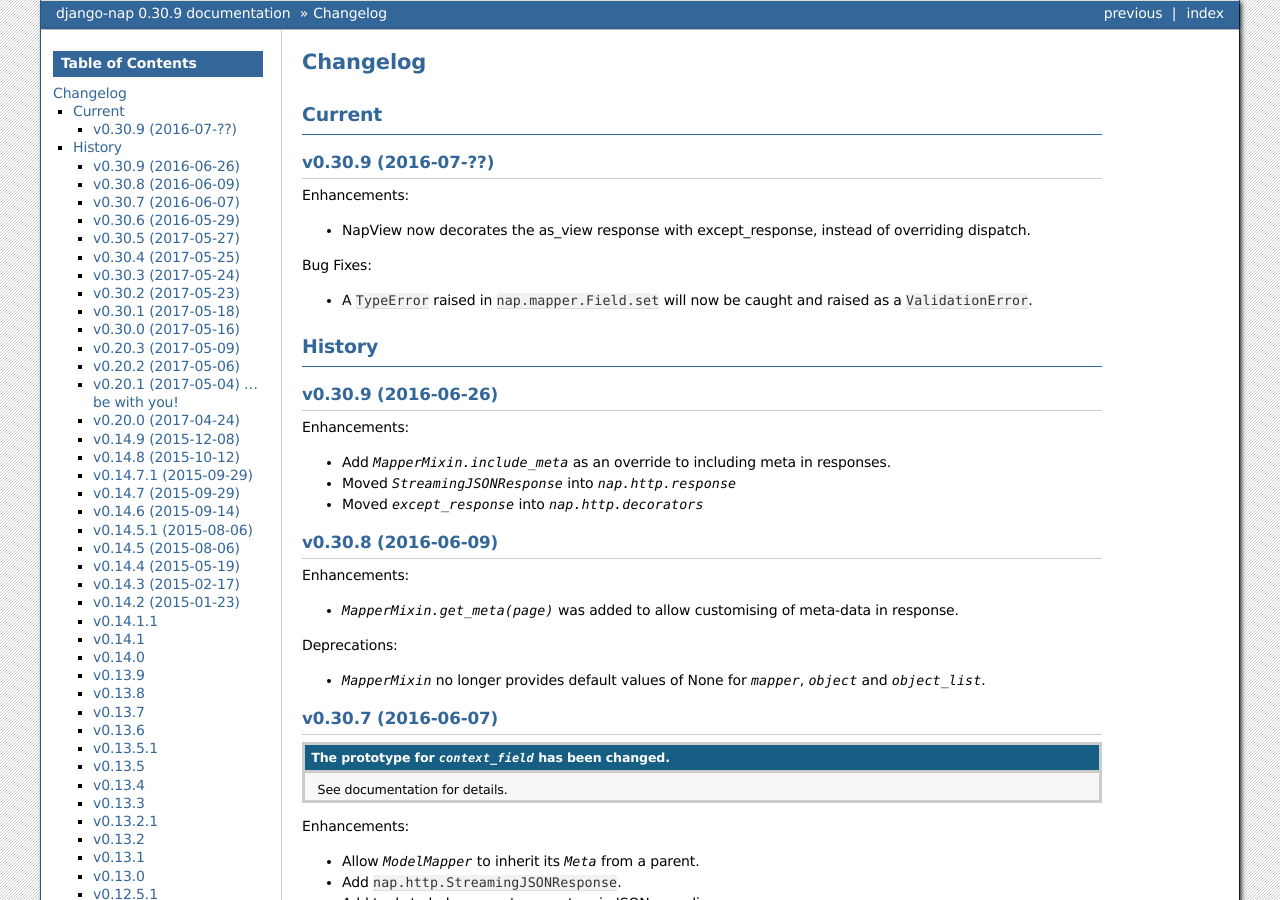
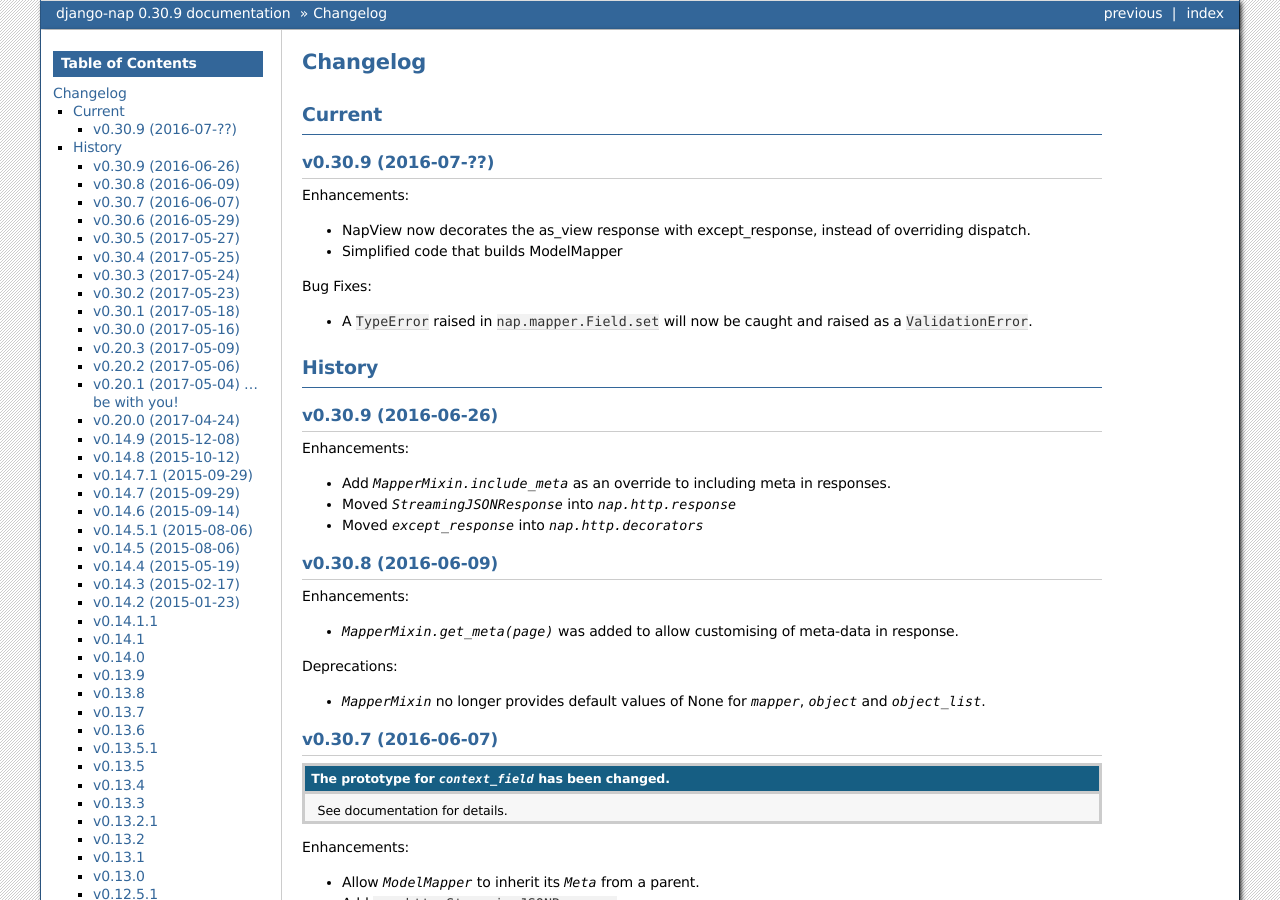
Before and after one commit to funkybob/django-nap, a Sphinx documentation site: the page built from docs/changelog.rst, in a window 1280 px wide and 900 px high. Built offline with Sphinx 7.4.7, drawn with Linux system fonts in a browser that asks for light colours.

Commit message:
Update changelog

```diff
--- a/docs/changelog.rst
+++ b/docs/changelog.rst
@@ -13,6 +13,7 @@
 
 - NapView now decorates the as_view response with except_response, instead of
   overriding dispatch.
+- Simplified code that builds ModelMapper
 
 Bug Fixes:
 
```
